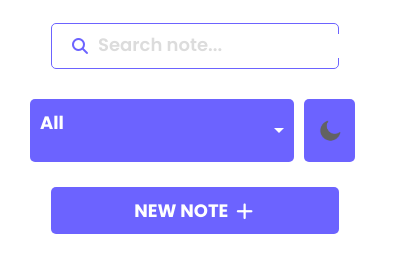
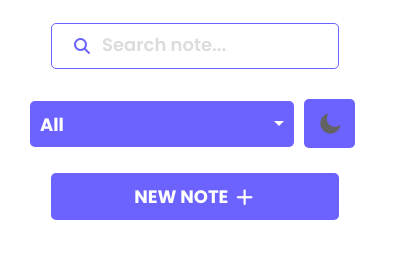
Before and after one commit to sinasami000/To-do-list-App, a plain HTML site: page index.html in a window 390 px wide. Shown: the part 43-316 px from the top of the page, 414 px wide, since content can reach past the window. Drawn offline with nearby package versions, Linux system fonts and the light colour scheme.

Commit message:
Updated some css and the title

```diff
--- a/index.html
+++ b/index.html
@@ -3,7 +3,7 @@
   <head>
     <meta charset="UTF-8" />
     <meta name="viewport" content="width=device-width, initial-scale=1.0" />
-    <title>Project 1:Simple to-do list</title>
+    <title>To-Do list</title>
     <link rel="stylesheet" href="css/bootstrap.min.css" />
     <link rel="stylesheet" href="style.css" />
     <link
--- a/style.css
+++ b/style.css
@@ -270,6 +270,9 @@ ol li span {
 .new p{
   margin: 0;
 }
+.typebtn p{
+  height: 10px;
+}
 @media (min-width: 991px) {
   section {
     width: 50%;
@@ -283,4 +286,7 @@ ol li span {
   .main-content-newnote {
     width: 100%;
   }
+  #searchbox{
+    width: 50%;
+  }
 }
```
